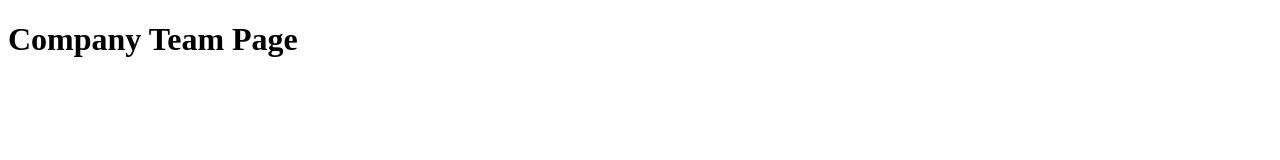
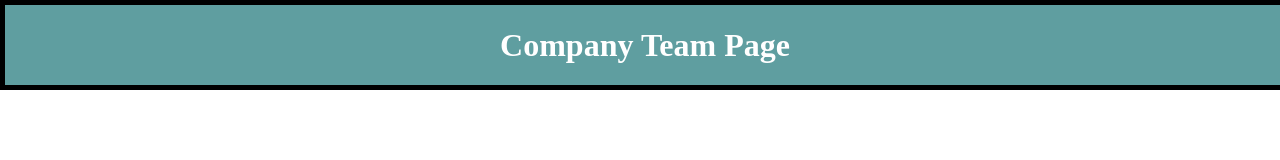
Before and after one commit to Charl1410/team-profile-gen, a website: page template/index.html in a window 1280 px wide. Drawn offline with Linux system fonts and the light colour scheme.

Commit message:
added css styling to template stylesheet

```diff
--- /dev/null
+++ b/src/pageBuilder.js
@@ -0,0 +1 @@
+const fs = require('fs');
--- a/template/index.html
+++ b/template/index.html
@@ -5,6 +5,7 @@
     <meta http-equiv="X-UA-Compatible" content="IE=edge">
     <meta name="viewport" content="width=device-width, initial-scale=1.0">
     <title>Document</title>
+    <link rel="stylesheet" href ="style.css">
 </head>
 <body>
     <header>
@@ -14,7 +15,7 @@
     <main>
         <div class = "team">
             <!---Manager--->
-            <!--Engineer---->
+            <!---Engineer--->
             <!---Intern--->
 
         </div>
--- a/template/style.css
+++ b/template/style.css
@@ -0,0 +1,17 @@
+* {
+    margin: 0;
+    padding: 0;
+
+}
+
+header {
+   width: 100%;
+   height:10vh;
+   border: 5px solid black;
+   display: flex;
+   align-items: center;
+   justify-content: center;
+   background-color: cadetblue;
+   color: white;
+
+}
```
Also changed, not shown: src/question.js (+6 -2 lines).
